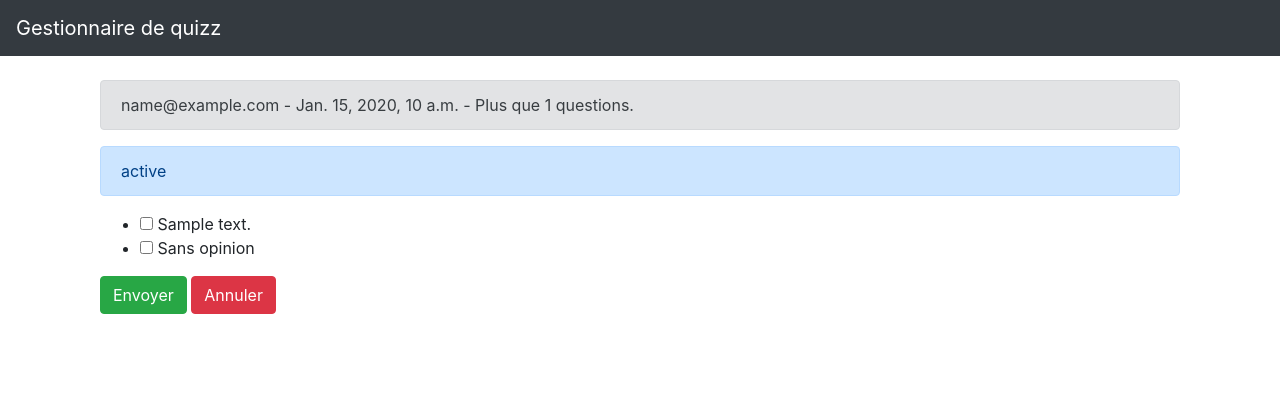
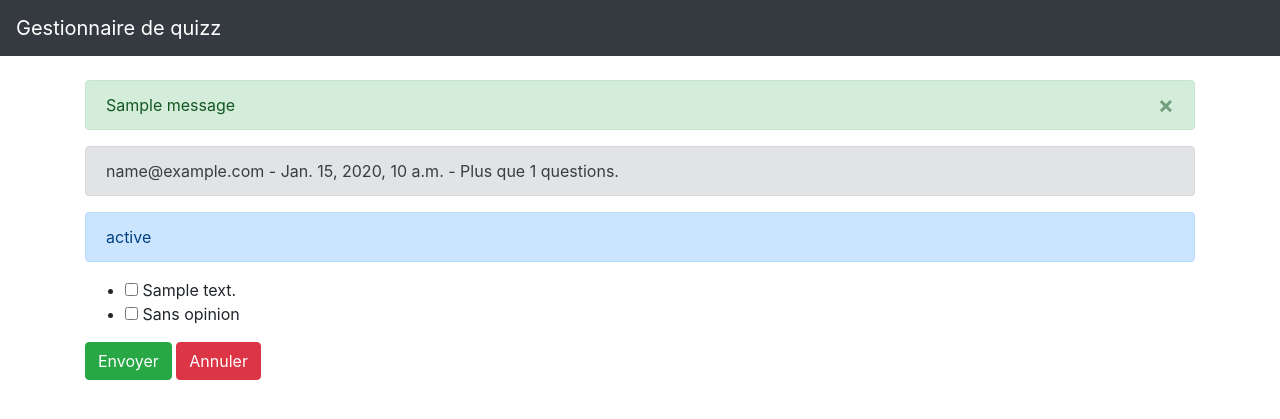
Before and after one commit to vpoulailleau/pyquizz, a Django app: template pyquizz/quizz/templates/quizz/answer_a_question.html in a window 1280 px wide. Shown: the top 419 px of the page. Run offline with Django 3.2, Linux system fonts and the light colour scheme; tables that the repository leaves empty hold one stand-in row (values such as "Sample post"); the template is opened without the code that fills it: values that come from a table or form of the project are taken from there, most other values are stand-ins (such as "Sample title", 1, 10 or a date in 2020); one stand-in notice (Sample message) is shown; some libraries are stand-ins or nearby versions.

Commit message:
add messages support

```diff
--- a/pyquizz/quizz/templates/quizz/answer_a_question.html
+++ b/pyquizz/quizz/templates/quizz/answer_a_question.html
@@ -15,6 +15,7 @@
     <div class="alert alert-secondary" role="alert">
         {{ email }} - {{ date }} - Plus que {{ nb_questions_left }} questions.
     </div>
+    {% if nb_questions_left %}
     <div class="alert alert-primary" role="alert">
         {{ question.statement }}
     </div>
@@ -33,6 +34,7 @@
         <button type="reset" class="btn btn-danger">Annuler</button>
     </form>
     {% endif %}
+    {% endif %}
 
 </div>
 {% endblock %}f
--- a/pyquizz/templates/base.html
+++ b/pyquizz/templates/base.html
@@ -11,8 +11,8 @@
         crossorigin="anonymous">
 
     <style>
-        #main {
-            margin-top: 5em;
+        body {
+            padding-top: 5em;
         }
     </style>
 </head>
@@ -54,7 +54,21 @@
         </div> -->
     </nav>
 
-    <div id="main" class="container">
+    {% if messages %}
+    {% for message in messages %}
+    <div class="container">
+        <div class="{% if message.tags %}{{ message.tags }}{% else %}alert alert-primary{% endif %} alert-dismissible fade show"
+            role="alert">
+            {{ message }}
+            <button type="button" class="close" data-dismiss="alert" aria-label="Close">
+                <span aria-hidden="true">&times;</span>
+            </button>
+        </div>
+    </div>
+    {% endfor %}
+    {% endif %}
+
+    <div id="main" class="container-fluid">
         {% block content %}
         {% endblock %}
     </div>
```
Also changed, not shown: pyquizz/pyquizz/settings.py (+9 -0 lines), pyquizz/quizz/views.py (+12 -4 lines).
